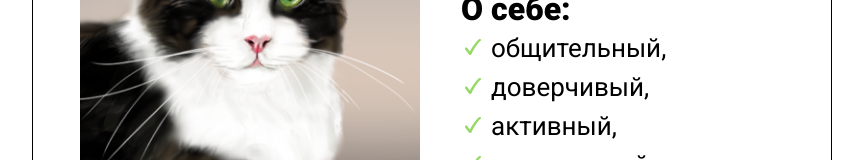
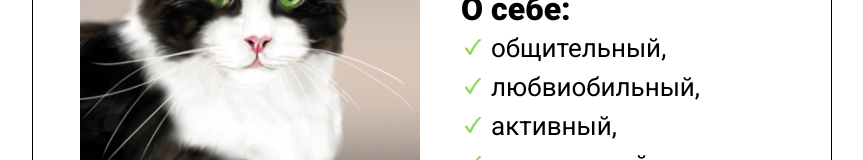
Before and after one commit to programiss-ru/cat, a plain HTML site: page index.html in a window 1280 px wide. Shown: the part 272-432 px from the top of the page, without its empty margins (208-1071 px from the left). Drawn offline with Linux system fonts and the light colour scheme.

Commit message:
Update index.html

```diff
--- a/index.html
+++ b/index.html
@@ -23,7 +23,7 @@
 			<h2 class="subtitle">О себе:</h2>
 			<ul class="benefits">
 				<li>общительный,</li>
-				<li>доверчивый,</li>
+				<li>любвиобильный,</li>
 				<li>активный,</li>
 				<li>не склонный к стрессу при переезде,</li>
 				<li>не склонен к ожирению.</li>
```
